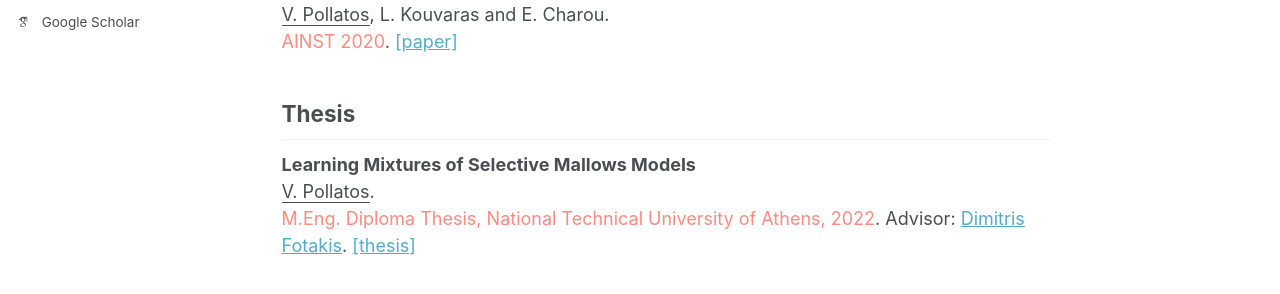
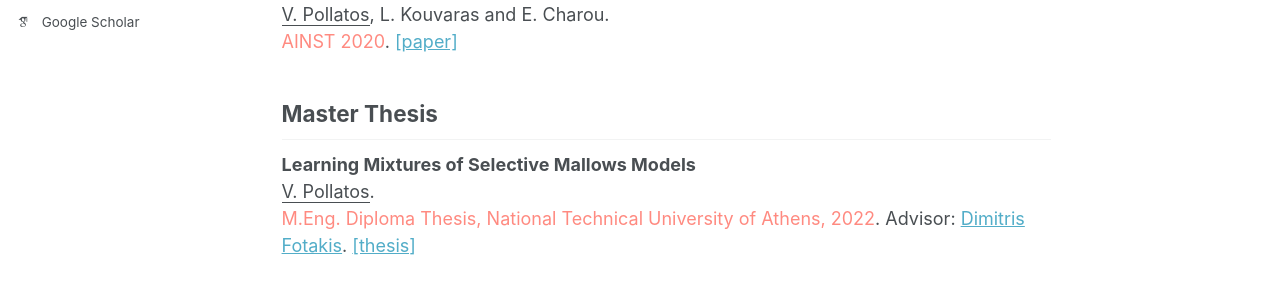
Before and after one commit to vaspoll/vaspoll.github.io, a Jekyll site: the page built from _pages/publications.md, in a window 1280 px wide and 900 px high, scrolled down 632 px. Shown: the part 426-720 px from the top of the window. Built offline with Jekyll 4.4.1, drawn with Linux system fonts in a browser that asks for light colours; some web fonts are replaced; a script bundle is joined from its source files by our own code; library files that are not in the unit come from our copies.

Commit message:
Update publications.md

```diff
--- a/_pages/publications.md
+++ b/_pages/publications.md
@@ -29,6 +29,6 @@ A. Kontogiannis, D. Kelesis, <u>V. Pollatos</u>, G. Paliouras and G. Giannakopou
 
 **Land Cover Semantic Segmentation Using ResUNet**<br/> <u>V. Pollatos</u>, L. Kouvaras and E. Charou.<br/> <font color="#ff8a80">AINST 2020</font>. [[paper]](https://arxiv.org/abs/2010.06285)<br/>
 
-## Thesis
+## Master Thesis
 
 **Learning Mixtures of Selective Mallows Models**<br/> <u>V. Pollatos</u>.<br/> <font color="#ff8a80">M.Eng. Diploma Thesis, National Technical University of Athens, 2022</font>. Advisor: [Dimitris Fotakis](https://www.softlab.ntua.gr/~fotakis/). [[thesis]](https://dspace.lib.ntua.gr/xmlui/handle/123456789/55730)<br/>
```
